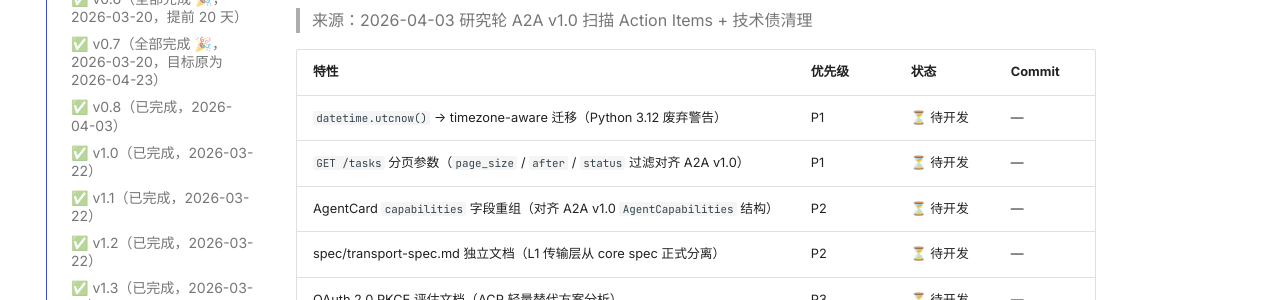
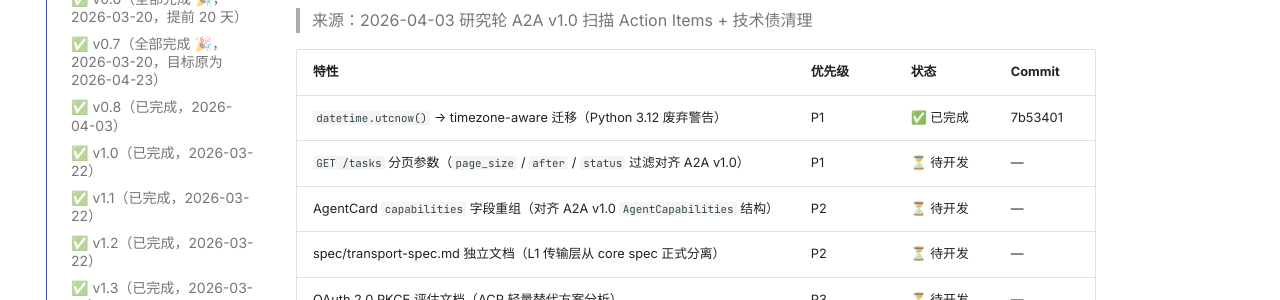
Before and after one commit to Kickflip73/agent-communication-protocol, an MkDocs documentation site: the page built from docs/ROADMAP.md, in a window 1280 px wide and 900 px high, scrolled down 19765 px. Shown: the part 406-706 px from the top of the window. Built offline with MkDocs 1.6.1 and Material for MkDocs 9.7.7, drawn with Linux system fonts in a browser that asks for light colours; comment, search, counter and statistics services are not loaded; the version menu is left out.

Commit message:
docs: v0.9 ROADMAP — datetime fix marked complete (7b53401)

```diff
--- a/docs/ROADMAP.md
+++ b/docs/ROADMAP.md
@@ -671,7 +671,7 @@ APS:  https://github.com/aeoess/agent-passport-system  （Ed25519 身份，v0.8
 
 | 特性 | 优先级 | 状态 | Commit |
 |------|--------|------|--------|
-| `datetime.utcnow()` → timezone-aware 迁移（Python 3.12 废弃警告） | P1 | ⏳ 待开发 | — |
+| `datetime.utcnow()` → timezone-aware 迁移（Python 3.12 废弃警告） | P1 | ✅ 已完成 | 7b53401 |
 | `GET /tasks` 分页参数（`page_size` / `after` / `status` 过滤对齐 A2A v1.0） | P1 | ⏳ 待开发 | — |
 | AgentCard `capabilities` 字段重组（对齐 A2A v1.0 `AgentCapabilities` 结构） | P2 | ⏳ 待开发 | — |
 | spec/transport-spec.md 独立文档（L1 传输层从 core spec 正式分离） | P2 | ⏳ 待开发 | — |
```
